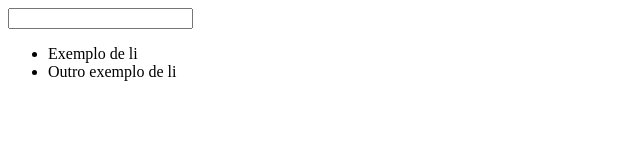
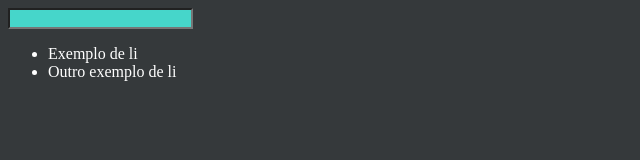
Before and after one commit to AndersonRFC/Cache-WebPage, a plain HTML site: page index.html in a window 1280 px wide. Shown: the whole page, without its empty margins (0-640 px from the left). Drawn offline with Linux system fonts and the light colour scheme.

Commit message:
css e js desenvolvidos

```diff
--- a/index.html
+++ b/index.html
@@ -7,8 +7,8 @@
     <link rel="stylesheet" href="style.css">
 </head>
 <body>
-    <input id="input-entrada" type="text">
-    <ul>
+    <input id="input-entry" type="text">
+    <ul id="ul-text-list">
         <li>Exemplo de li</li>
         <li>Outro exemplo de li</li>
     </ul>
--- a/script.js
+++ b/script.js
@@ -0,0 +1,75 @@
+// LISTA DE ELEMENTOS
+var input = document.getElementById("input-entry");
+
+input.addEventListener("keydown", function(event) {
+  if (event.key === "Enter") {
+    input.value = "";
+  }
+});
+
+//-----------------------------------------------------
+
+document.addEventListener("DOMContentLoaded", function() {
+
+    console.log("Página carregada e DOM pronto.");
+});
+
+
+//----------------------------------------------------
+/*
+// Defina uma lista de objetos
+var listaDeObjetos = [
+    { nome: "John", idade: 30 },
+    { nome: "Alice", idade: 25 },
+    { nome: "Bob", idade: 35 }
+];
+
+// Converta a lista em formato JSON e armazene no Local Storage
+localStorage.setItem("listaDeObjetos", JSON.stringify(listaDeObjetos));
+*/
+
+/*
+// Recupere a string JSON do Local Storage
+var listaArmazenada = localStorage.getItem("listaDeObjetos");
+
+// Verifique se a lista existe no Local Storage
+if (listaArmazenada) {
+    // Converta a string JSON de volta para um objeto JavaScript
+    var listaDeObjetos = JSON.parse(listaArmazenada);
+
+    // Agora você pode trabalhar com a lista de objetos
+    console.log(listaDeObjetos);
+} else {
+    console.log("Nenhuma lista encontrada no Local Storage.");
+}
+*/
+
+
+
+// Define um valor no Local Storage com a chave e o valor
+// localStorage.setItem("chave", "Este é um valor em cache.");
+
+// Recupera o valor do Local Storage usando a chave
+/*var valor = localStorage.getItem("chave");
+
+if (valor) {
+    console.log("Valor do Local Storage: " + valor);
+} else {
+    console.log("Nenhum valor encontrado no Local Storage.");
+}*/
+
+/*
+// Remove um item do Local Storage com base na chave
+localStorage.removeItem("chave");
+*/
+
+// var objeto = { nome: "John", idade: 30 };
+// localStorage.setItem("objeto", JSON.stringify(objeto));
+
+/*
+var objetoDoLocalStorage = localStorage.getItem("objeto");
+if (objetoDoLocalStorage) {
+    var objeto = JSON.parse(objetoDoLocalStorage);
+    console.log("Nome: " + objeto.nome + ", Idade: " + objeto.idade);
+}
+*/
--- a/style.css
+++ b/style.css
@@ -0,0 +1,10 @@
+
+body {
+    color: white;
+    background-color: #35393b;
+}
+
+#input-entry{
+    appearance: none;
+    background-color: rgb(70, 214, 202);
+}
```
